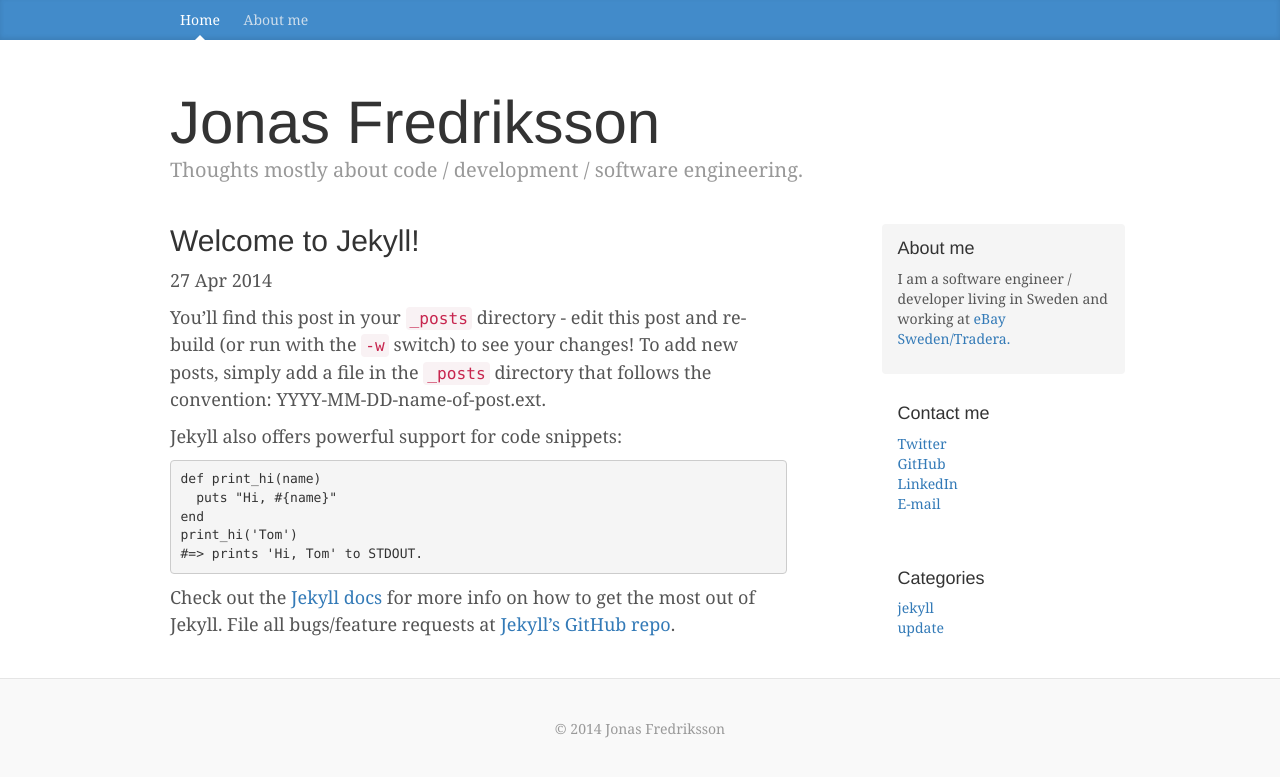
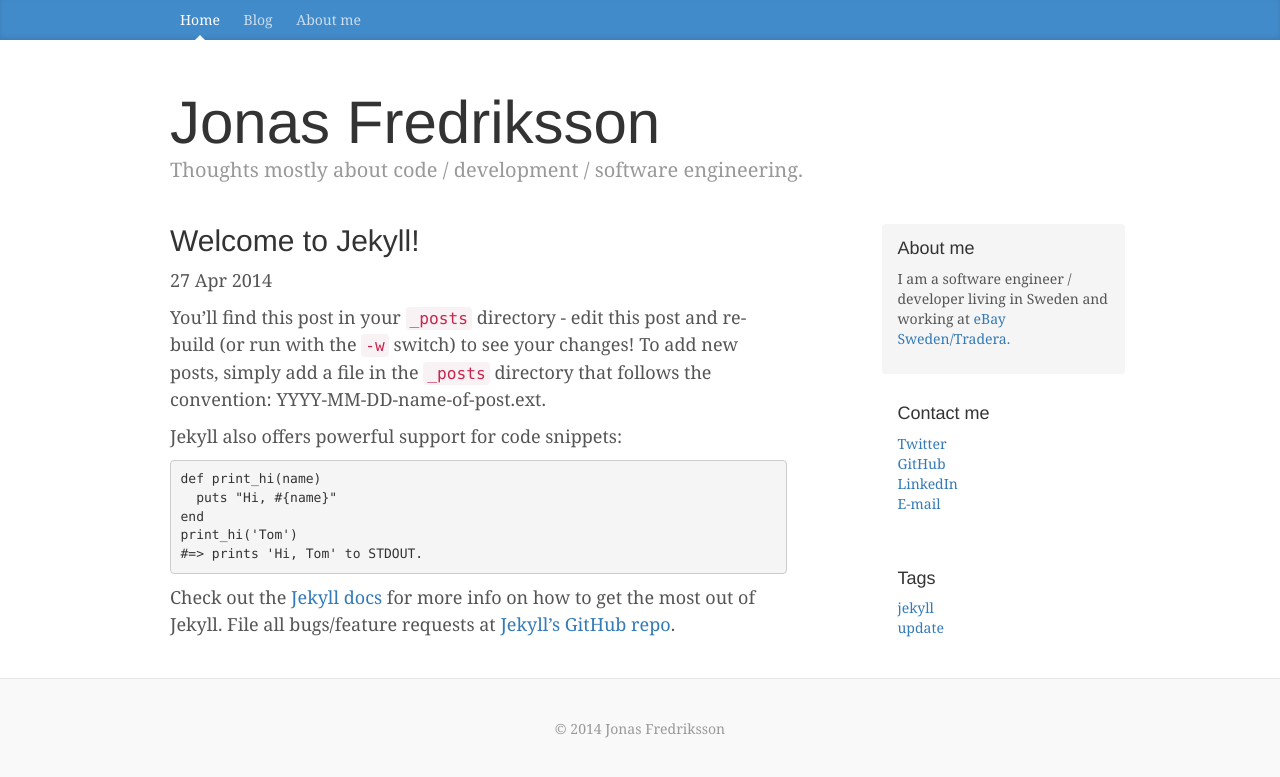
Before and after one commit to jonasf/jonasf.github.io, a Jekyll site: the page built from _posts/2014-04-27-welcome-to-jekyll.markdown, in a window 1280 px wide. Shown: the top 777 px of the page. Built offline with Jekyll 4.4.1, drawn with Linux system fonts in a browser that asks for light colours; nearby versions of some CDN libraries; Markdown is read by kramdown in place of the engine named in the settings.

Commit message:
Moving blog to a separate page

```diff
--- a/_layouts/default.html
+++ b/_layouts/default.html
@@ -19,6 +19,7 @@
           <div class="container">
             <nav class="blog-nav">
               <a class="blog-nav-item active" href="/">Home</a>
+              <a class="blog-nav-item" href="/blog">Blog</a>
               <a class="blog-nav-item" href="/about">About me</a>
             </nav>
           </div>
@@ -50,10 +51,10 @@
                 </ol>
               </div>
               <div class="sidebar-module">
-                <h4>Categories</h4>
+                <h4>Tags</h4>
                 <ol class="list-unstyled">
-                  {% for category in site.categories %}
-                    <li><a name="{{ category | first }}">{{ category | first }}</a>
+                  {% for tag in site.tags %}
+                    <li><a name="{{ tag | first }}">{{ tag | first }}</a>
                   {% endfor %}
                 </ol>
               </div>
--- a/_posts/2014-04-27-welcome-to-jekyll.markdown
+++ b/_posts/2014-04-27-welcome-to-jekyll.markdown
@@ -2,7 +2,8 @@
 layout: post
 title:  "Welcome to Jekyll!"
 date:   2014-04-27 21:26:12
-categories: jekyll update
+categories: blog
+tags: jekyll update
 ---
 
 You'll find this post in your `_posts` directory - edit this post and re-build (or run with the `-w` switch) to see your changes!
```
Also changed, not shown: blog.html (renamed from index.html).
